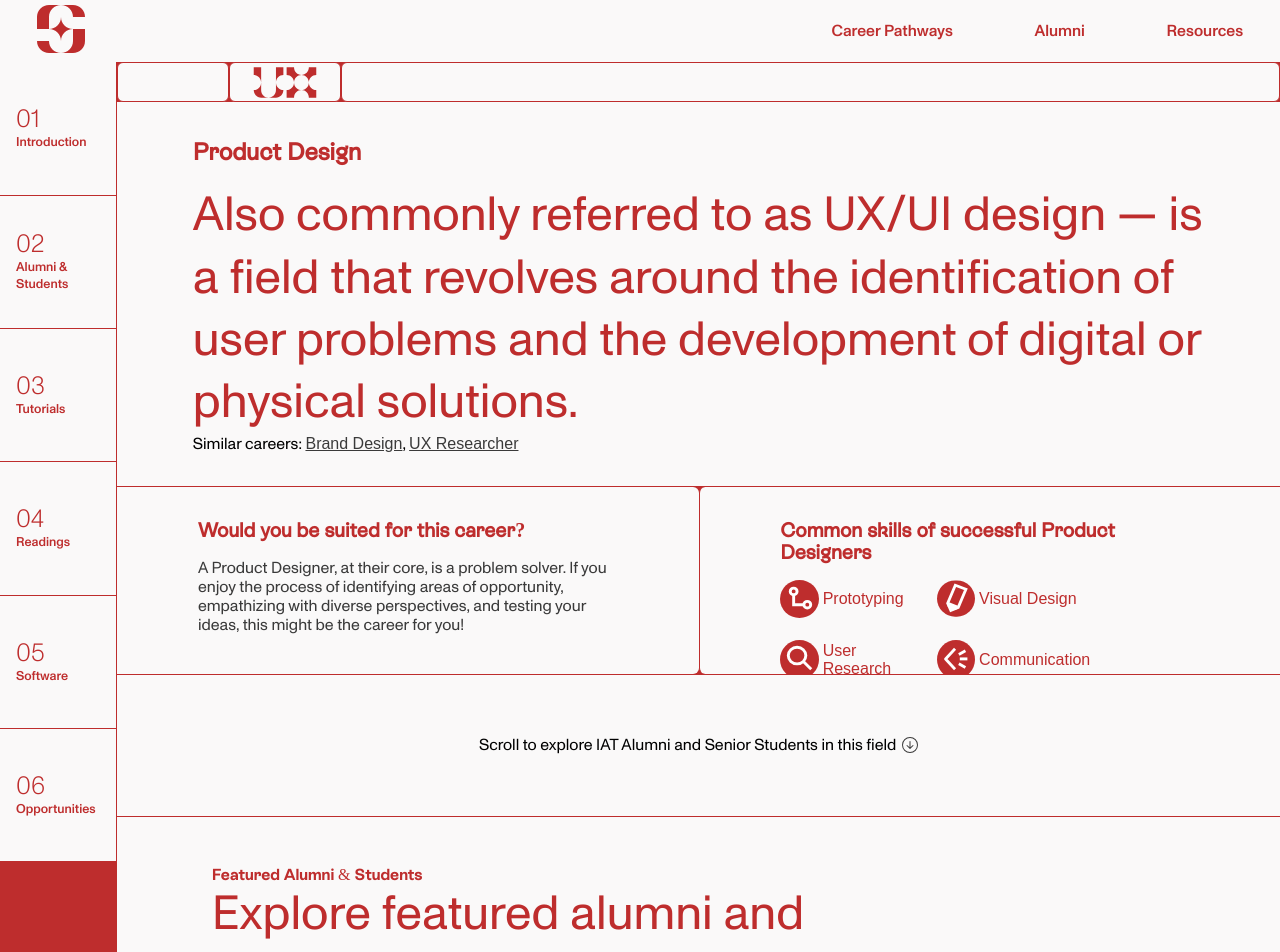
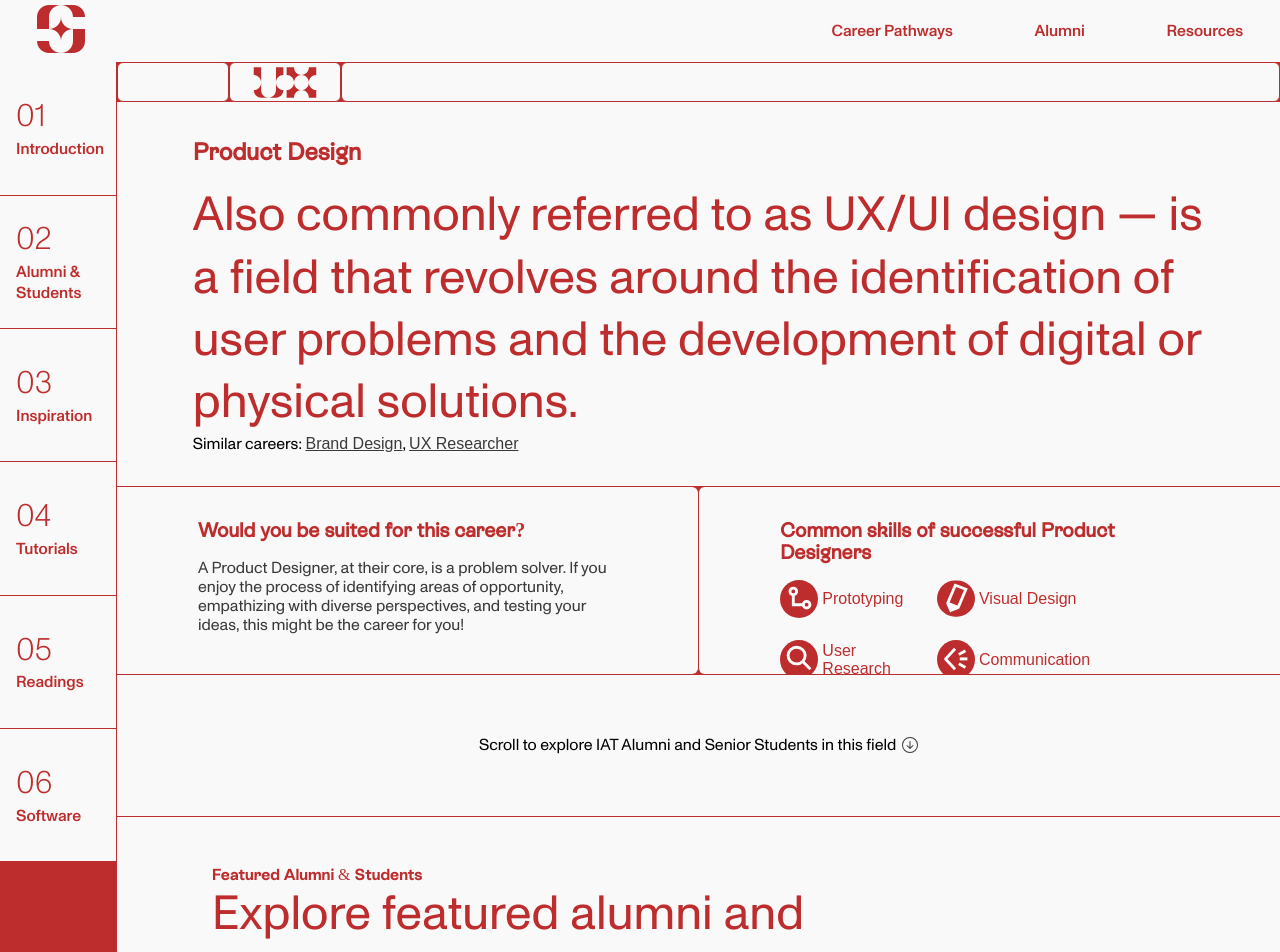
Before and after one commit to ncsung/SIAT-Side-Quest, a React (Vite) app in the folder siat-side-quests/: page / in a window 1280 px wide. Shown: the top 952 px of the page. Built offline with nearby package versions, Linux system fonts and the light colour scheme.

Commit message:
responSIVE

```diff
--- a/siat-side-quests/src/App.jsx
+++ b/siat-side-quests/src/App.jsx
@@ -49,7 +49,7 @@ function App() {
     <Navbar className="nav-item"/>
 
     <div className="banner-wrapper">
-      <section>
+      <section id="introduction">
           <div className="subject-bar">
             <div className="subject-bar-item"></div>
             <div className="subject-bar-item sb-md"><img src={UXIcon} alt="UX in siat sidequest font" ></img></div>
@@ -98,7 +98,7 @@ function App() {
 
 
           </div>
-      <section>
+      <section id="alums">
         <div className="cards-section">
           <div className="white-space">
           </div>
@@ -116,19 +116,19 @@ function App() {
           </div>
         </div>
         </section>
-        <section>
+        <section id="inspiration">
           <ResourceFrame title="Inspiration"
           description="These resources provides different perspectives on ways to approach your craft."/>
         </section>
-        <section>
+        <section id= "tutorials">
           <ResourceFrame title="Tutorials"
           description="These resources are a self-paced alternative to learn outside of the usual class format."/>
         </section>
-        <section>
+        <section id= "readings">
           <ResourceFrame title="Readings"
           description="These resources provide depth in broad or more specific areas of knowledge."/>
         </section>
-        <section>
+        <section id= "software">
           <ResourceFrame title="Software"
           description="Software and plugins are a tool and means to achieve your craft and bring it to reality."/>
         </section>
--- a/siat-side-quests/src/components/card/style.css
+++ b/siat-side-quests/src/components/card/style.css
@@ -3,9 +3,9 @@
   flex-direction: column;
   background-color: var(--primary-white);
   border-radius: 8px;
-  margin: 1px 0px 0px 1px;
-  width: 33.2%;
+  width: 33.3%;
   overflow: hidden;
+  margin-top: 1px;
 }
 
 .card p{
@@ -88,6 +88,13 @@
 
 @media (max-width: 1503px){
   .card{
-    width: 49%;
+    width: 50%;
+    border-right: 1px solid var(--primary-red)
   }
 }
+
+@media (max-width: 700px){
+  .card{
+    width: 100%;
+  }
+}
--- a/siat-side-quests/src/components/footer/Footer.jsx
+++ b/siat-side-quests/src/components/footer/Footer.jsx
@@ -5,6 +5,7 @@ export const Footer= () =>{
         <>
             <div className="six-coll">
                 <h4 className="red-text footer-heading"> A guide through what could be and how to get there.</h4>
+                <div className="footer-links-div">
                     <div className="footer-links six-coll-item">
                         <p className="red-text nav-heading">Creative Media</p>
                         <ul>
@@ -45,6 +46,7 @@ export const Footer= () =>{
                         </ul>
                     </div>
                 </div>
+        </div>
         <div className="footer-copyright-div">
             <p className="red-text">Copyright @ Side Quest Team </p>
         </div>
--- a/siat-side-quests/src/components/navbar/Navbar.jsx
+++ b/siat-side-quests/src/components/navbar/Navbar.jsx
@@ -4,30 +4,40 @@ import "./style.css";
 export const Navbar = () => {
   return (
     <div className="nav-frame">
-      <div className="nav-item">
-        <a href="#">01</a>
-        <p className="red-text">Introduction</p>
-      </div>
-      <div className="nav-item">
-        <a href="#">02</a>
-        <p className="red-text">Alumni & Students</p>
-      </div>
-      <div className="nav-item">
-        <a href="#">03</a>
-        <p className="red-text">Tutorials</p>
-      </div>
-      <div className="nav-item">
-        <a href="#">04</a>
-        <p className="red-text">Readings</p>
-      </div>
-      <div className="nav-item">
-        <a href="#">05</a>
-        <p className="red-text">Software</p>
-      </div>
-      <div className="nav-item">
-        <a href="#">06</a>
-        <p className="red-text">Opportunities</p>
-      </div>
+      <a href="#introduction" className="nav-item">
+          <p className ="nav-item-number">01</p>
+          <p className="red-text">Introduction</p>
+      </a>
+      <a href="#alums" className="nav-item">
+
+          <p className = "nav-item-number">02 </p>
+          <p className="red-text">Alumni & Students</p>
+
+      </a>
+      <a href="#inspiration" className="nav-item">
+
+          <p className = "nav-item-number">03</p>
+          <p className="red-text"> Inspiration </p>
+
+      </a>
+      <a href="#tutorials" className="nav-item">
+
+          <p className = "nav-item-number">04</p>
+          <p className="red-text"> Tutorials</p>
+
+      </a>
+      <a href="#readings" className="nav-item">
+
+          <p className = "nav-item-number">05</p>
+          <p className="red-text"> Readings</p>
+
+      </a>
+      <a href="#software" className="nav-item">
+
+          <p className = "nav-item-number">06</p>
+          <p className="red-text">Software</p>
+
+      </a>
     </div>
   );
 };
--- a/siat-side-quests/src/components/navbar/style.css
+++ b/siat-side-quests/src/components/navbar/style.css
@@ -11,17 +11,20 @@
   height:100vh;
 }
 
-.nav-item a{
+.nav-frame .nav-item .nav-item-number {
   font-family: "ABCMonumentGrotesk-Light";
   font-size: 2rem;
   text-decoration: none;
-  color: var(--primary-red)
+  color: var(--primary-red);
+  text-decoration: none;
 }
 
-.nav-frame p{
+.nav-frame .nav-item p{
   font-family: "ABCMonumentGrotesk-Medium";
   font-size: 1rem;
   line-height: 130%;
+  text-decoration: none;
+  z-index: 3;
 }
 
 .nav-item{
@@ -34,7 +37,39 @@
   padding-left: 1rem;
   margin-bottom: 1px;
   background-color: var(--primary-white);
+  text-decoration: none;
+  transition: background-color 0.3s ease-in;
   /* border-right: 1px var(--primary-red); */
+}
+
+.nav-item:hover {
+  background-color: var(--primary-red);
+}
+
+.nav-item:after {
+  display: block;
+  position: absolute;
+  top: 0;
+  left: 0;
+  bottom: 0;
+  right: 0;
+  margin: auto;
+  width: 100%;
+  height: 1px;
+  content: '.';
+  color: transparent;
+  background: var(--primary-red);
+  visibility: none;
+  opacity: 0;
+  z-index: -1;
+}
+
+.nav-item:hover .nav-item-number {
+  color: var(--primary-white);
+}
+
+.nav-item:hover .red-text {
+  color: var(--primary-white);
 }
 
 @media (max-width: 1545px){
@@ -46,3 +81,9 @@
     font-size: 1vw;
   }
 }
+
+@media(max-width: 1000px){
+  .nav-frame{
+    display: none;
+  }
+}
--- a/siat-side-quests/src/components/resource/Resource.jsx
+++ b/siat-side-quests/src/components/resource/Resource.jsx
@@ -26,6 +26,9 @@ export const Resource = ({imgSrc, imgAlt, resourceName,
                 </div>
             </div>
         </div>
+        <div className="alum-endorses">
+
+        </div>
 
         </>
     );
--- a/siat-side-quests/src/components/resource/style.css
+++ b/siat-side-quests/src/components/resource/style.css
@@ -28,6 +28,7 @@ h3.resource-title{
     display: flex;
     flex-direction: row;
     flex-wrap: wrap;
+    gap: 5px;
     width: 200px;
 }
 
@@ -38,3 +39,30 @@ h3.resource-title{
     width: 26vw;
     padding-left: 20px;
 }
+
+
+
+@media (max-width: 1501px){
+    .row-col-flex{
+        flex-direction: column;
+    }
+
+    .categories-col{
+        display: flex;
+        flex-direction: row;
+        flex-wrap: nowrap;
+        width: fit-content;
+        padding-left: 20px;
+    }
+
+    .resource-content{
+        width: 50vw;
+    }
+
+}
+
+
+@media (max-width: 945px){
+
+
+}
--- a/siat-side-quests/src/components/resourceFrame/ResourceFrame.jsx
+++ b/siat-side-quests/src/components/resourceFrame/ResourceFrame.jsx
@@ -29,7 +29,7 @@ export const ResourceFrame = ({title, description}) =>
             <div className="resource-three-col col-header">
                 <p className="three-col-child resources-tag">Resources</p>
                 <p className="three-col-child category-tag">Category</p>
-                <p className="three-col-child right-aligned">Alumni Endorsement</p>
+                <p className="three-col-child right-aligned endorsement-tag">Alumni Endorsement</p>
             </div>
             <div className="cards-resources-div">
                 {resourceDataState.map(resource => {
@@ -52,7 +52,7 @@ export const ResourceFrame = ({title, description}) =>
                       <li><a href="#"> extra resource link</a></li>
                       <li><a href="#"> extra resource link</a></li>
                       <li><a href="#"> extra resource link</a></li>
-                      </ul>
+                    </ul>
                   </div>
                   <div className="extra-resource-links">
                     <p className="red-text">Inspiration</p>
@@ -60,7 +60,7 @@ export const ResourceFrame = ({title, description}) =>
                       <li><a href="#"> extra resource link</a></li>
                       <li><a href="#"> extra resource link</a></li>
                       <li><a href="#"> extra resource link</a></li>
-                      </ul>
+                    </ul>
                   </div>
                   <div className="extra-resource-links">
                     <p className="red-text">Inspiration</p>
--- a/siat-side-quests/src/index.css
+++ b/siat-side-quests/src/index.css
@@ -212,12 +212,6 @@ section{
     height: auto;
 }
 
-.banner{
-    display: flex;
-    justify-content: center;
-    align-items: center;
-    flex-flow: column;
-}
 
 .product-design-heading{
     padding-top: 1rem;
@@ -260,6 +254,7 @@ section{
     padding: 2vh 5.9vw 0 6.3vw;
     border-radius: 6px 0 0 6px;
     border-left: 1px solid var(--primary-red);
+    width: 100%;
 }
 
 .left-panel{
@@ -267,6 +262,7 @@ section{
     padding: 2vh 5.9vw 0 6.3vw;
     border-radius: 0 6px 6px 0;
     height: 100%;
+    width: 100%;
 }
 
 .skillset-list{
@@ -274,7 +270,6 @@ section{
     -webkit-columns: 2;
     -moz-columns: 2;
     width: 70%;
-
 }
 
 .skillset{
@@ -314,20 +309,16 @@ section{
     padding: 0 5.9rem;
 }
 
-.cards-section{
-    display: flex;
-    flex-direction: row;
-}
-
 .cards{
     display: flex;
     flex-wrap: wrap;
     width: 100%;
+    margin: 0;
+    justify-content: space-between;
 }
 
 .white-space{
     width: 6.3vw;
-
     background-color: var(--primary-white);
     border:1px var(--primary-red);
 }
@@ -361,3 +352,34 @@ section{
     }
 
 }
+
+
+@media(max-width: 974px){
+
+    .banner-section2{
+        flex-direction: column;
+        align-items: center;
+        height: min-content;
+    }
+    .scroll-section{
+        display: none;
+    }
+
+    .right-panel{
+        border-left: 1px solid var(--primary-white);
+        border-radius: 0px;
+        padding: 5.9vw;
+    }
+
+    .left-panel{
+        border-radius: 0px;
+        border-bottom: 1px solid var(--primary-red);
+        padding: 5.9vw;
+    }
+
+    p.large{
+        font-size: 5vw;
+        line-height: 130%;
+    }
+
+}
```
Also changed, not shown: siat-side-quests/src/components/footer/style.css (+40 -6 lines), siat-side-quests/src/components/resourceFrame/style.css (+42 -5 lines). Lines whose indentation alone changed are shown as unchanged.
